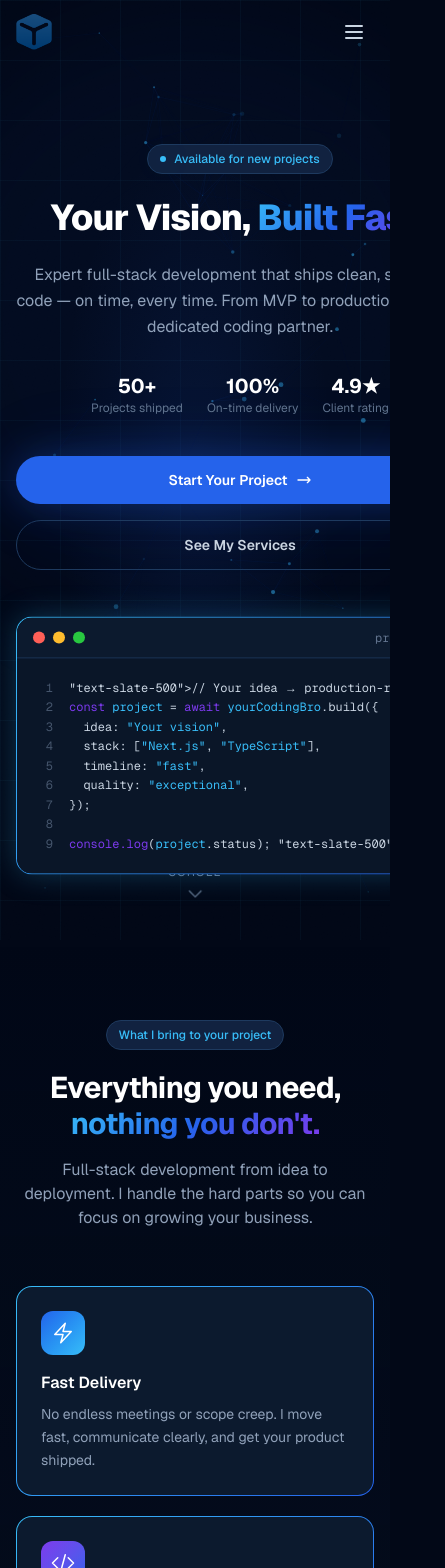
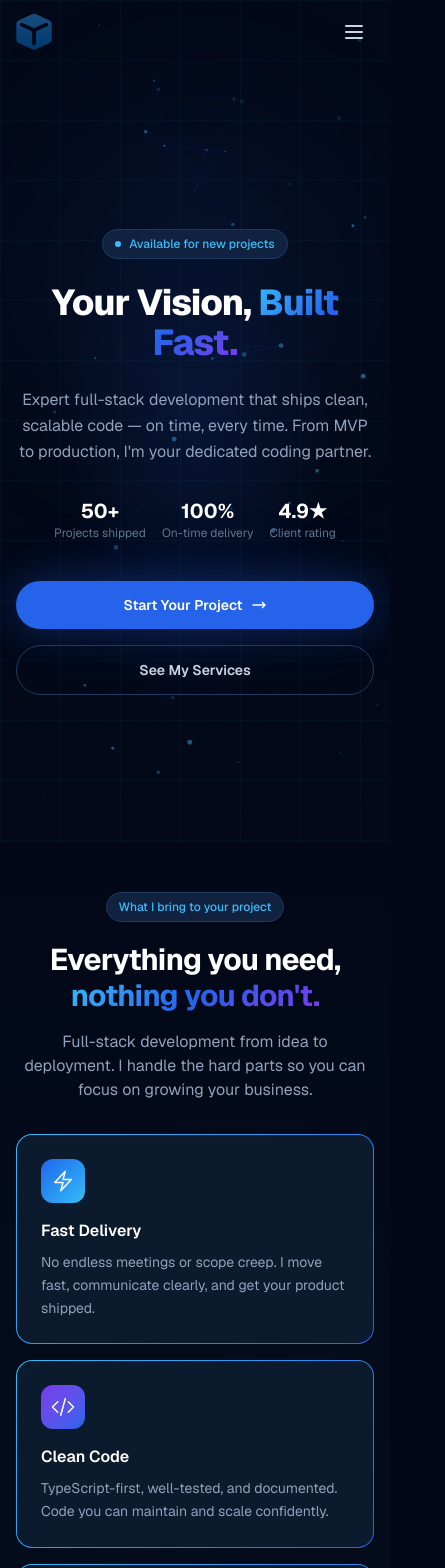
Before and after one commit to yourcodingbro/yourcodingbro, a Next.js app: page / in a window 390 px wide. Shown: the top 1568 px of the page, 445 px wide, since content can reach past the window. Built offline with nearby package versions, Linux system fonts and the light colour scheme.

Commit message:
Spacing changes

```diff
--- a/src/app/globals.css
+++ b/src/app/globals.css
@@ -23,6 +23,7 @@
 
 html {
   scroll-behavior: smooth;
+  overflow-x: hidden;
 }
 
 body {
@@ -31,6 +32,7 @@ body {
   font-family: var(--font-geist-sans), system-ui, sans-serif;
   -webkit-font-smoothing: antialiased;
   -moz-osx-font-smoothing: grayscale;
+  overflow-x: hidden;
 }
 
 .gradient-text {
--- a/src/components/ContactForm.tsx
+++ b/src/components/ContactForm.tsx
@@ -59,7 +59,7 @@ export default function ContactForm() {
     }`;
 
   return (
-    <section id="contact" className="py-20 sm:py-28 relative">
+    <section id="contact" className="py-12 sm:py-20 relative">
       <div className="absolute inset-0 bg-gradient-to-b from-transparent via-[#0c1a2e]/20 to-transparent pointer-events-none" />
       <div className="absolute top-1/2 left-1/2 -translate-x-1/2 -translate-y-1/2 w-[500px] h-[500px] bg-[#2563eb]/5 rounded-full blur-3xl pointer-events-none" />
 
--- a/src/components/Features.tsx
+++ b/src/components/Features.tsx
@@ -71,12 +71,12 @@ const stack = ["Next.js", "TypeScript", "React", "Node.js", "PostgreSQL", "Tailw
 
 export default function Features() {
   return (
-    <section id="services" className="py-20 sm:py-28 relative">
+    <section id="services" className="py-12 sm:py-20 relative">
       <div className="absolute inset-0 bg-gradient-to-b from-transparent via-[#0c1a2e]/30 to-transparent pointer-events-none" />
 
       <div className="relative max-w-6xl mx-auto px-4 sm:px-6 lg:px-8">
         {/* Header */}
-        <div className="text-center mb-14 sm:mb-20">
+        <div className="text-center mb-8 sm:mb-16">
           <div className="inline-flex items-center gap-2 px-3 py-1.5 rounded-full bg-[#112240] border border-[#1e3a5f] text-xs font-medium text-[#38bdf8] mb-5">
             What I bring to your project
           </div>
@@ -91,7 +91,7 @@ export default function Features() {
         </div>
 
         {/* Feature grid */}
-        <div className="grid grid-cols-1 sm:grid-cols-2 lg:grid-cols-3 gap-5 sm:gap-6 mb-16 sm:mb-20">
+        <div className="grid grid-cols-1 sm:grid-cols-2 lg:grid-cols-3 gap-4 sm:gap-6 mb-10 sm:mb-16">
           {features.map((f) => (
             <div
               key={f.title}
--- a/src/components/Hero.tsx
+++ b/src/components/Hero.tsx
@@ -93,11 +93,11 @@ export default function Hero() {
 
       {/* Radial glow */}
       <div className="absolute inset-0 bg-radial-[ellipse_at_center] from-[#2563eb]/10 via-transparent to-transparent pointer-events-none" />
-      <div className="absolute top-1/3 left-1/2 -translate-x-1/2 -translate-y-1/2 w-[600px] h-[600px] bg-[#2563eb]/5 rounded-full blur-3xl pointer-events-none" />
+      <div className="absolute top-1/3 left-1/2 -translate-x-1/2 -translate-y-1/2 w-[min(600px,100vw)] h-[min(600px,100vw)] bg-[#2563eb]/5 rounded-full blur-3xl pointer-events-none" />
 
-      <div className="relative z-10 max-w-6xl mx-auto px-4 sm:px-6 lg:px-8 py-16 sm:py-24 flex flex-col lg:flex-row items-center gap-12 lg:gap-16">
+      <div className="relative z-10 w-full max-w-6xl mx-auto px-4 sm:px-6 lg:px-8 py-10 sm:py-20 flex flex-col lg:flex-row items-center gap-8 lg:gap-16">
         {/* Left — copy */}
-        <div className="flex-1 text-center lg:text-left">
+        <div className="flex-1 min-w-0 w-full text-center lg:text-left">
           {/* Badge */}
           <div className="inline-flex items-center gap-2 px-3 py-1.5 rounded-full bg-[#112240] border border-[#1e3a5f] text-xs font-medium text-[#38bdf8] mb-6">
             <span className="w-1.5 h-1.5 rounded-full bg-[#38bdf8] pulse-glow" />
@@ -116,7 +116,7 @@ export default function Hero() {
           </p>
 
           {/* Stats row */}
-          <div className="flex items-center justify-center lg:justify-start gap-6 sm:gap-8 mb-10">
+          <div className="flex items-center justify-center lg:justify-start gap-4 sm:gap-8 mb-10">
             {[
               { value: "50+", label: "Projects shipped" },
               { value: "100%", label: "On-time delivery" },
@@ -149,8 +149,8 @@ export default function Hero() {
           </div>
         </div>
 
-        {/* Right — code card */}
-        <div className="flex-1 w-full max-w-md lg:max-w-none float-animation">
+        {/* Right — code card (hidden on mobile, shown lg+) */}
+        <div className="hidden lg:block flex-1 min-w-0 w-full max-w-lg float-animation">
           <div className="gradient-border rounded-2xl overflow-hidden glow-cyan">
             {/* Window chrome */}
             <div className="flex items-center gap-2 px-4 py-3 bg-[#0c1a2e] border-b border-[#1e3a5f]">
@@ -184,8 +184,8 @@ export default function Hero() {
         </div>
       </div>
 
-      {/* Scroll indicator */}
-      <div className="absolute bottom-8 left-1/2 -translate-x-1/2 flex flex-col items-center gap-2 text-slate-500">
+      {/* Scroll indicator — hidden on mobile to avoid overlapping buttons */}
+      <div className="hidden sm:flex absolute bottom-8 left-1/2 -translate-x-1/2 flex-col items-center gap-2 text-slate-500">
         <span className="text-xs tracking-widest uppercase">Scroll</span>
         <svg className="w-5 h-5 animate-bounce" fill="none" stroke="currentColor" strokeWidth={1.5} viewBox="0 0 24 24">
           <path strokeLinecap="round" strokeLinejoin="round" d="M19 9l-7 7-7-7" />
--- a/src/components/Navbar.tsx
+++ b/src/components/Navbar.tsx
@@ -23,10 +23,10 @@ export default function Navbar() {
 
   return (
     <header
-      className={`fixed top-0 left-0 right-0 z-50 transition-all duration-300 ${
+      className={`fixed top-0 left-0 right-0 z-50 border-b transition-all duration-300 ${
         scrolled
-          ? "bg-[#020817]/90 backdrop-blur-md border-b border-[#1e3a5f]"
-          : "bg-transparent"
+          ? "bg-[#020817]/90 backdrop-blur-md border-[#1e3a5f]"
+          : "bg-transparent border-transparent"
       }`}
     >
       <nav className="max-w-6xl mx-auto px-4 sm:px-6 lg:px-8">
--- a/src/components/SocialProof.tsx
+++ b/src/components/SocialProof.tsx
@@ -54,14 +54,14 @@ function Stars({ count }: { count: number }) {
 
 export default function SocialProof() {
   return (
-    <section id="testimonials" className="py-20 sm:py-28 relative overflow-hidden">
+    <section id="testimonials" className="py-12 sm:py-20 relative overflow-hidden w-full">
       {/* Decorative blobs */}
       <div className="absolute -left-32 top-1/4 w-64 h-64 bg-[#2563eb]/5 rounded-full blur-3xl pointer-events-none" />
       <div className="absolute -right-32 bottom-1/4 w-64 h-64 bg-[#38bdf8]/5 rounded-full blur-3xl pointer-events-none" />
 
       <div className="relative max-w-6xl mx-auto px-4 sm:px-6 lg:px-8">
         {/* Header */}
-        <div className="text-center mb-14 sm:mb-20">
+        <div className="text-center mb-8 sm:mb-16">
           <div className="inline-flex items-center gap-2 px-3 py-1.5 rounded-full bg-[#112240] border border-[#1e3a5f] text-xs font-medium text-[#38bdf8] mb-5">
             Client results
           </div>
@@ -76,7 +76,7 @@ export default function SocialProof() {
         </div>
 
         {/* Stats bar */}
-        <div className="grid grid-cols-2 sm:grid-cols-4 gap-px bg-[#1e3a5f] rounded-2xl overflow-hidden mb-14 sm:mb-20">
+        <div className="grid grid-cols-2 sm:grid-cols-4 gap-px bg-[#1e3a5f] rounded-2xl overflow-hidden mb-8 sm:mb-14">
           {stats.map((s) => (
             <div
               key={s.label}
```
